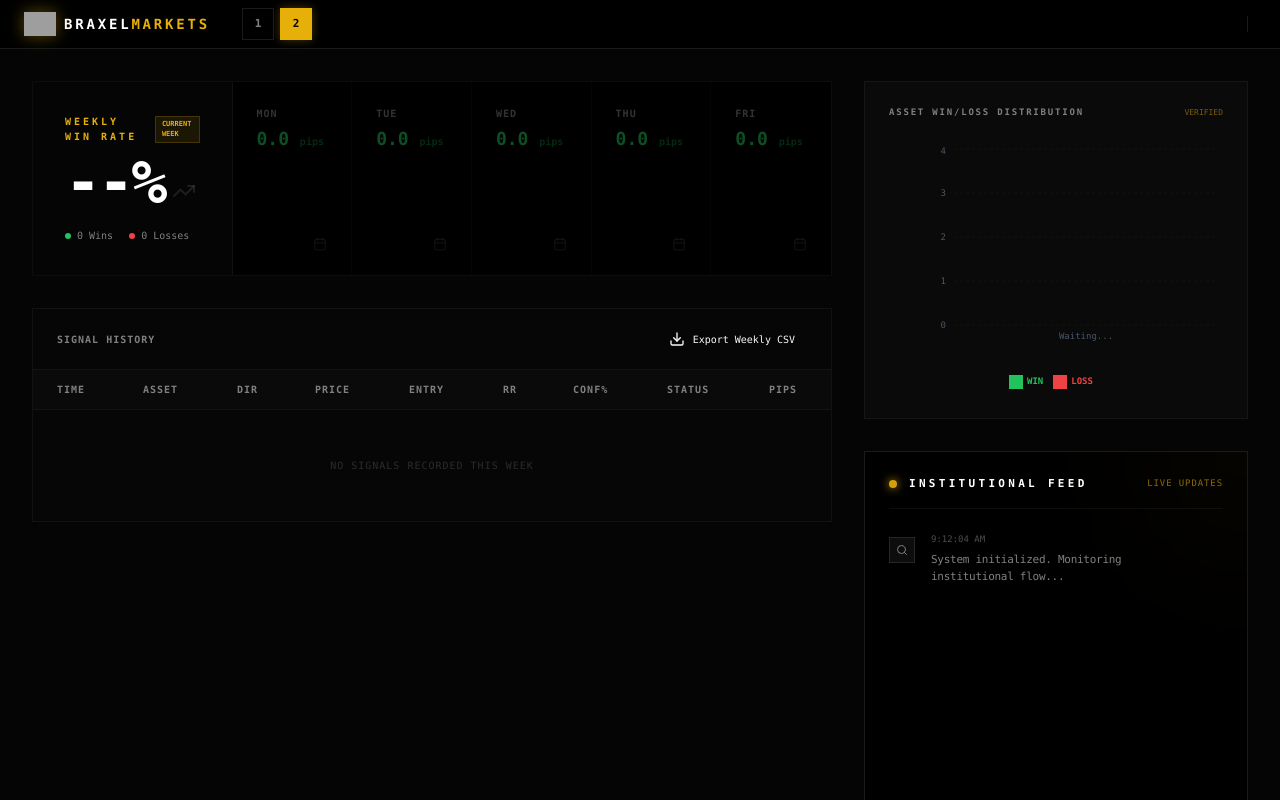
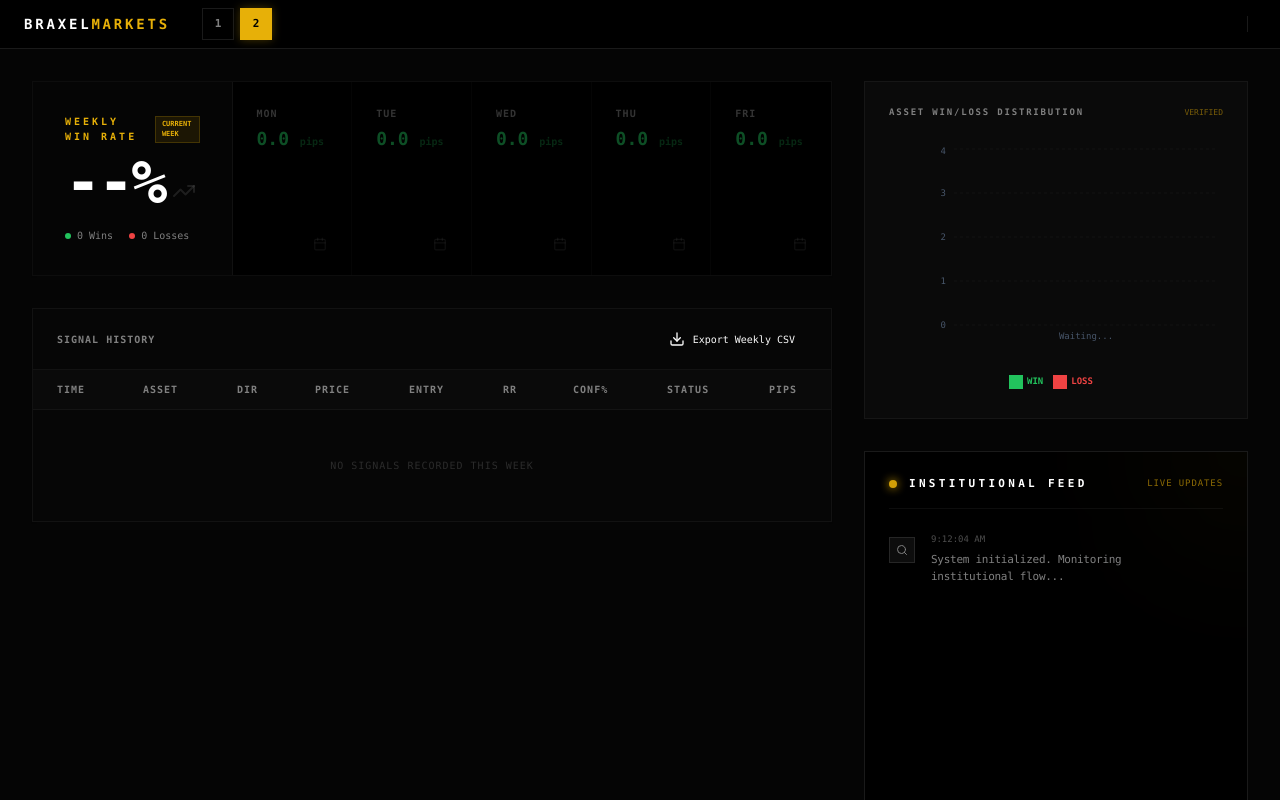
Before and after one commit to dadocmpi/terminal-braxel, a React (Vite) app: page /analytics in a window 1280 px wide. Shown: the top 800 px of the page. Built offline with nearby package versions, Linux system fonts and the light colour scheme; grey boxes are pictures that could not be loaded.

Commit message:
[dyad] Removing the logo component - wrote 1 file(s), deleted 1 file(s)

```diff
--- a/src/components/DashboardHeader.tsx
+++ b/src/components/DashboardHeader.tsx
@@ -1,9 +1,7 @@
 "use client";
 
 import React from 'react';
-import { useTrading } from '../contexts/TradingContext';
 import { Link, useLocation } from 'react-router-dom';
-import Logo from './Logo';
 import { RiskCalculator } from './RiskCalculator';
 
 export const DashboardHeader = () => {
@@ -15,7 +13,11 @@ export const DashboardHeader = () => {
     <div className="sticky top-0 z-50 w-full bg-black border-b border-white/10">
       <header className="px-6 h-12 flex items-center justify-between">
         <div className="flex items-center gap-8">
-          <Logo />
+          <div className="flex items-center gap-2">
+            <span className="text-sm font-black tracking-[0.2em] text-white hidden sm:block">
+              BRAXEL<span className="text-primary">MARKETS</span>
+            </span>
+          </div>
 
           <div className="flex items-center gap-1.5">
             <Link
--- a/src/components/Logo.tsx
+++ /dev/null
@@ -1,33 +0,0 @@
-"use client";
-
-import React, { useState } from 'react';
-
-const Logo = () => {
-  const [error, setError] = useState(false);
-  const logoUrl = "dyad-media://media/cozy-beaver-jump/.dyad/media/58060039f5db88e06eea8c30bfc87c68.png";
-
-  return (
-    <div className="flex items-center gap-2">
-      <div className="relative w-8 h-8 flex items-center justify-center">
-        {!error ? (
-          <img
-            src={logoUrl}
-            alt="Braxel Logo"
-            className="w-full h-full object-contain brightness-125 contrast-125"
-            style={{ filter: 'drop-shadow(0 0 8px rgba(234, 179, 8, 0.4))' }}
-            onError={() => setError(true)}
-          />
-        ) : (
-          <div className="w-full h-full bg-primary flex items-center justify-center">
-            <span className="text-black font-black text-xs">B</span>
-          </div>
-        )}
-      </div>
-      <span className="text-sm font-black tracking-[0.2em] text-white hidden sm:block">
-        BRAXEL<span className="text-primary">MARKETS</span>
-      </span>
-    </div>
-  );
-};
-
-export default Logo;
```
